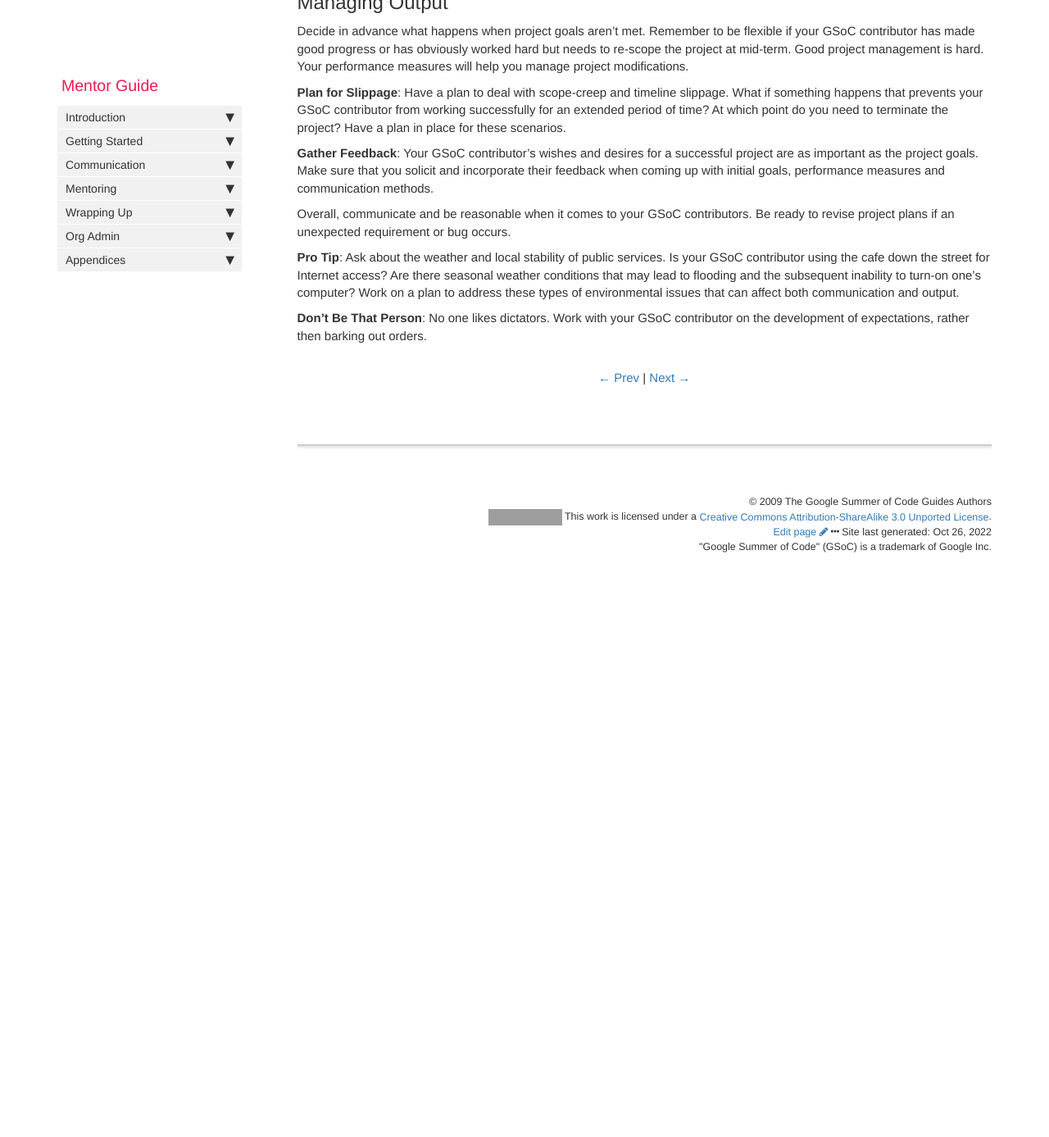
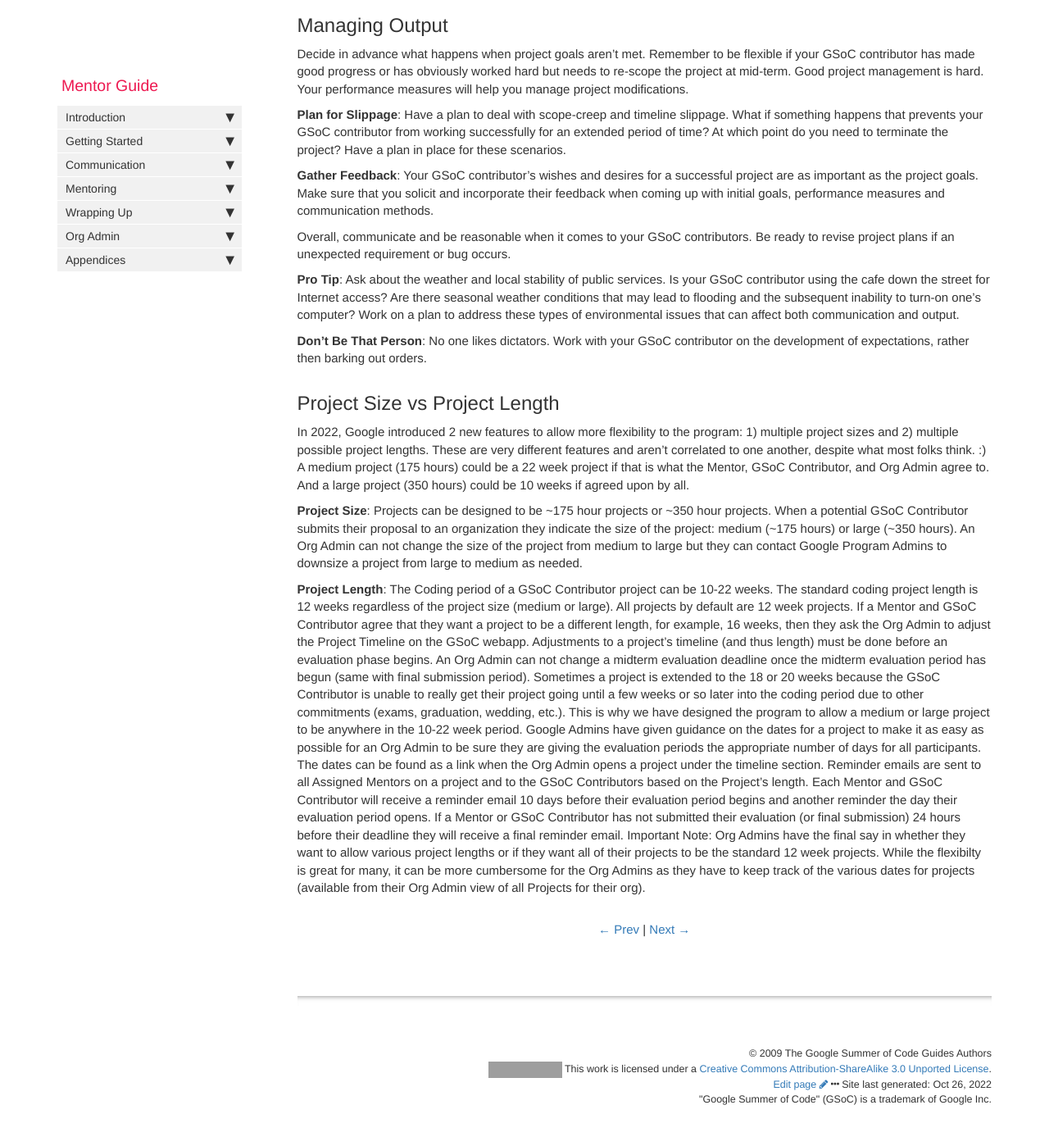
Before and after one commit to google/gsocguides, a Jekyll site: the page built from pages/mentor/11-setting_expectations.md, in a window 1280 px wide and 1400 px high, scrolled down 835 px. Shown: the top 1387 px of the window at 82% size. Built offline with Jekyll 4.4.1, drawn with Linux system fonts in a browser that asks for light colours; before the commit the page ends 1562 px from its top, so only the background shows below that; some of the changed text lies outside the part shown; grey boxes are pictures that could not be loaded.

Commit message:
Update 11-setting_expectations.md
Whole section explaining project length and project size

```diff
--- a/pages/mentor/11-setting_expectations.md
+++ b/pages/mentor/11-setting_expectations.md
@@ -31,3 +31,16 @@ Overall, communicate and be reasonable when it comes to your GSoC contributors.
 **Pro Tip**: Ask about the weather and local stability of public services. Is your GSoC contributor using the cafe down the street for Internet access? Are there seasonal weather conditions that may lead to flooding and the subsequent inability to turn-on one's computer? Work on a plan to address these types of environmental issues that can affect both communication and output.
 
 **Don't Be That Person**: No one likes dictators.  Work with your GSoC contributor on the development of expectations, rather then barking out orders.
+
+## Project Size vs Project Length
+
+In 2022, Google introduced 2 new features to allow more flexibility to the program: 1) multiple project sizes and 2) multiple possible project lengths. These are very different features and aren't correlated to one another, despite what most folks think. :) A medium project (175 hours) could be a 22 week project if that is what the Mentor,  GSoC Contributor, and Org Admin agree to. And a large project (350 hours) could be 10 weeks if agreed upon by all.
+
+**Project Size**: Projects can be designed to be ~175 hour projects or ~350 hour projects. When a potential GSoC Contributor submits their proposal to an organization they indicate the size of the project: medium (~175 hours) or large (~350 hours). An Org Admin can not change the size of the project from medium to large but they can contact Google Program Admins to downsize a project from large to medium as needed.
+
+**Project Length**:  The Coding period of a GSoC Contributor project can be 10-22 weeks. The standard coding project length is 12 weeks regardless of the project size (medium or large).
+All projects by default are 12 week projects. If a Mentor and GSoC Contributor agree that they want a project to be a different length, for example, 16 weeks, then they ask the Org Admin to adjust the Project Timeline on the GSoC webapp. Adjustments to a project's timeline (and thus length) must be done before an evaluation phase begins. An Org Admin can not change a midterm evaluation deadline once the midterm evaluation period has begun (same with final submission period).
+Sometimes a project is extended to the 18 or 20 weeks because the GSoC Contributor is unable to really get their project going until a few weeks or so later into the coding period due to other commitments (exams, graduation, wedding, etc.). This is why we have designed the program to allow a medium or large project to be anywhere in the 10-22 week period.
+Google Admins have given guidance on the dates for a project to make it as easy as possible for an Org Admin to be sure they are giving the evaluation periods the appropriate number of days for all participants. The dates can be found as a link when the Org Admin opens a project under the timeline section.
+Reminder emails are sent to all Assigned Mentors on a project and to the GSoC Contributors based on the Project's length. Each Mentor and GSoC Contributor will receive a reminder email 10 days before their evaluation period begins and another reminder the day their evaluation period opens. If a Mentor or GSoC Contributor has not submitted their evaluation (or final submission) 24 hours before their deadline they will receive a final reminder email.
+Important Note: Org Admins have the final say in whether they want to allow various project lengths or if they want all of their projects to be the standard 12 week projects. While the flexibilty is great for many, it can be more cumbersome for the Org Admins as they have to keep track of the various dates for projects (available from their Org Admin view of all Projects for their org).
```
